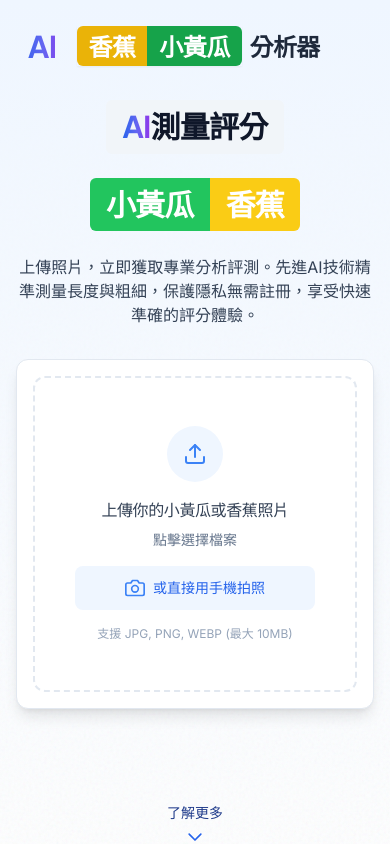
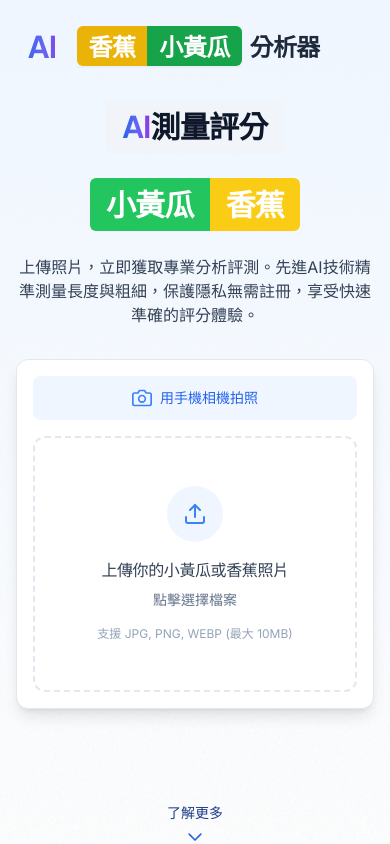
Before and after one commit to AioliaKnight/banana_test, a Next.js app: page / in a window 390 px wide. Shown: the top 844 px of the page. Built offline with nearby package versions, Linux system fonts and the light colour scheme.

Commit message:
徹底重構相機功能：將拍照按鈕和input元素移至dropzone區域外部，避免事件衝突

```diff
--- a/src/components/ImageUploader.tsx
+++ b/src/components/ImageUploader.tsx
@@ -41,10 +41,7 @@ export default function ImageUploader({
 
   // 處理相機拍照按鈕點擊
   const handleCameraClick = (e: React.MouseEvent) => {
-    // 阻止事件冒泡到外層拖放區域
-    e.stopPropagation();
     e.preventDefault();
-
     if (cameraInputRef.current) {
       cameraInputRef.current.click();
     }
@@ -60,6 +57,32 @@ export default function ImageUploader({
 
   return (
     <div className="w-full">
+      {!preview && (
+        <>
+          {/* 移動設備專用的相機按鈕 - 現在位於dropzone之外 */}
+          <div className="sm:hidden mb-4">
+            <button
+              type="button"
+              onClick={handleCameraClick}
+              className="w-full flex items-center justify-center bg-blue-50 hover:bg-blue-100 rounded-lg p-3 transition-colors"
+            >
+              <FiCamera className="w-5 h-5 text-blue-500 mr-2" />
+              <span className="text-sm text-blue-600">用手機相機拍照</span>
+            </button>
+
+            {/* 隱藏的相機input元素 */}
+            <input
+              ref={cameraInputRef}
+              type="file"
+              accept="image/*"
+              capture="environment"
+              onChange={handleCameraCapture}
+              className="hidden"
+            />
+          </div>
+        </>
+      )}
+
       <div
         {...getRootProps()}
         className={`relative border-2 border-dashed rounded-xl overflow-hidden transition-all ${
@@ -97,26 +120,6 @@ export default function ImageUploader({
               <p className="text-sm text-slate-500 mb-4">
                 <span className="hidden sm:inline">拖放照片至此處，或</span>點擊選擇檔案
               </p>
-
-              {/* 手機版專用拍照按鈕 */}
-              <button
-                type="button"
-                onClick={handleCameraClick}
-                className="sm:hidden flex items-center justify-center bg-blue-50 hover:bg-blue-100 rounded-lg p-3 mb-4 w-full max-w-[240px] transition-colors"
-              >
-                <FiCamera className="w-5 h-5 text-blue-500 mr-2" />
-                <span className="text-sm text-blue-600">或直接用手機拍照</span>
-              </button>
-
-              {/* 隱藏的相機input元素 */}
-              <input
-                ref={cameraInputRef}
-                type="file"
-                accept="image/*"
-                capture="environment"
-                onChange={handleCameraCapture}
-                className="hidden"
-              />
 
               <p className="text-xs text-slate-400">
                 支援 JPG, PNG, WEBP (最大 10MB)
```
